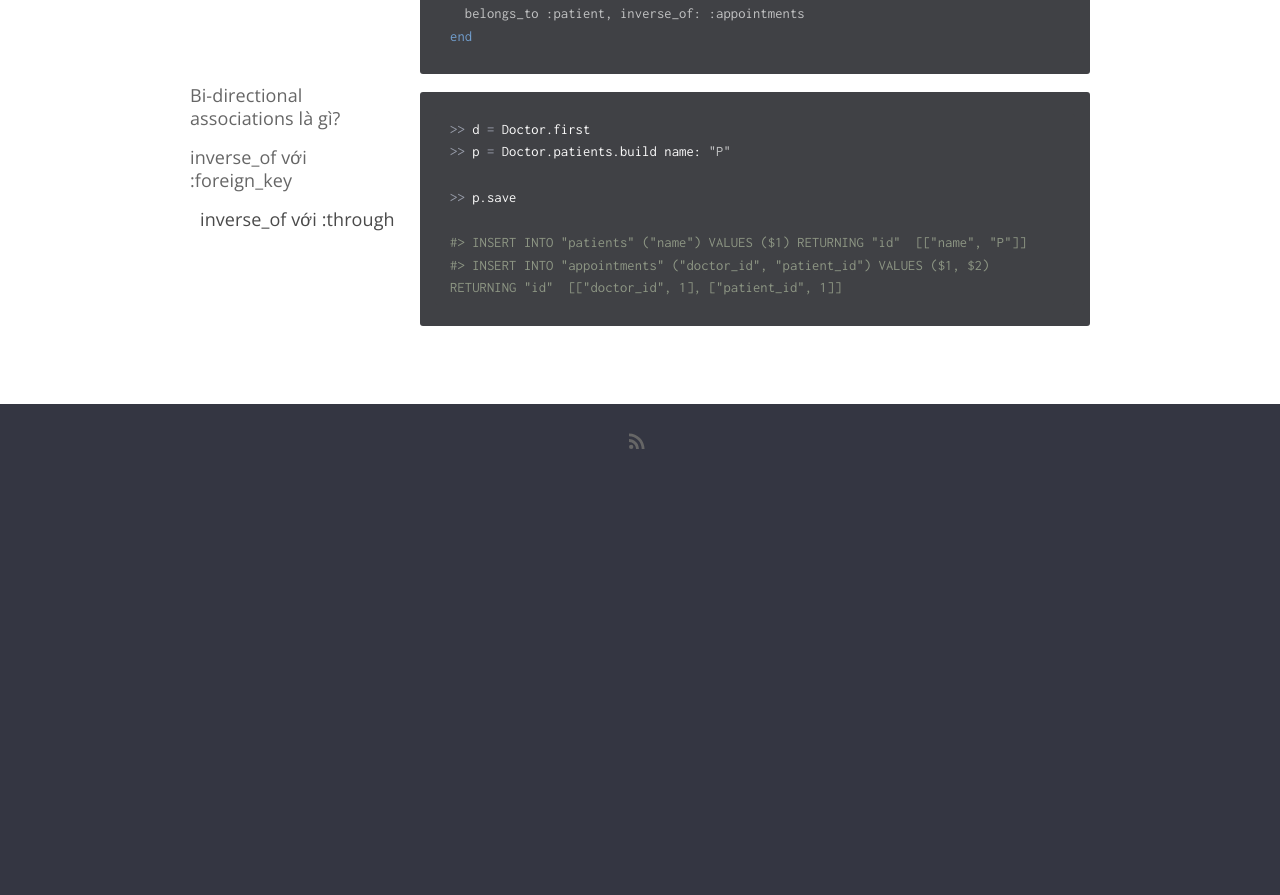
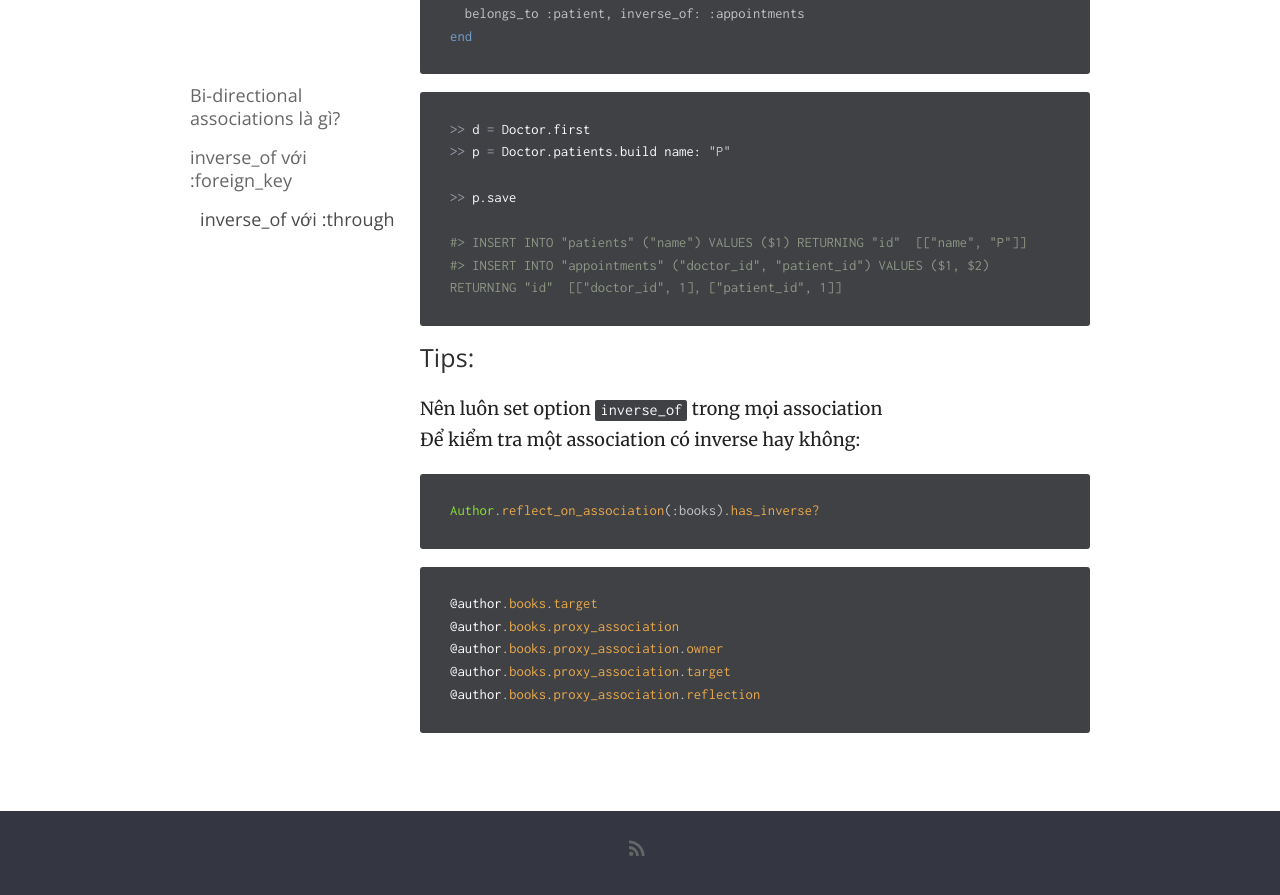
Before and after one commit to 52/nghich, a Jekyll site: the page built from _posts/2018-05-03-bi-directional-assocations-voi-inverse-of.md, in a window 1280 px wide and 900 px high, scrolled down 3215 px. Shown: the top 895 px of the window. Built offline with Jekyll 4.4.1, drawn with Linux system fonts in a browser that asks for light colours; nearby versions of some CDN libraries; before the commit the page ends 3709 px from its top, so only the background shows below that; some of the changed text lies outside the part shown.

Commit message:
Update post: inverse_of

````diff
--- a/_posts/2018-05-03-bi-directional-assocations-voi-inverse-of.md
+++ b/_posts/2018-05-03-bi-directional-assocations-voi-inverse-of.md
@@ -17,7 +17,7 @@ end
 ```
 Hai model `Author` và `Book` như trên chia sẻ một bi-directional association.
 Nhờ thế mà ActiveRecord sẽ chỉ load duy nhất một `Author` object, sẽ giúp chương trình chạy nhanh hơn và đồng bộ dữ liệu. Ví dụ:
-```bash
+```ruby
 >> a = Author.first
 #> <#Author id: 1, name: "John">
 
@@ -51,7 +51,7 @@ class Book < ApplicationRecord
   belongs_to :writer, class_name: :Author, foreign_key: :author_id
 end
 ```
-```bash
+```ruby
 >> b.writer.object_id == a.object_id
 #> false
 
@@ -66,7 +66,7 @@ class Author < ApplicationRecord
   has_many :books, inverse_of: :writer
 end
 ```
-```bash
+```ruby
 >> b.writer.object_id == a.object_id
 #> true
 
@@ -92,7 +92,7 @@ class Appointment < ApplicationRecord
   belongs_to :patient
 end
 ```
-```bash
+```ruby
 >> d = Doctor.first
 >> p = Doctor.patients.build name: "P"
 
@@ -117,3 +117,17 @@ end
 #> INSERT INTO "patients" ("name") VALUES ($1) RETURNING "id"  [["name", "P"]]
 #> INSERT INTO "appointments" ("doctor_id", "patient_id") VALUES ($1, $2) RETURNING "id"  [["doctor_id", 1], ["patient_id", 1]]
 ```
+
+#### Tips:
+Nên luôn set option `inverse_of` trong mọi association
+Để kiểm tra một association có inverse hay không:
+```ruby
+Author.reflect_on_association(:books).has_inverse?
+```
+```ruby
+@author.books.target
+@author.books.proxy_association
+@author.books.proxy_association.owner
+@author.books.proxy_association.target
+@author.books.proxy_association.reflection
+```
````
Also changed, not shown: _posts/_defaults.md (+35 -0 lines).
